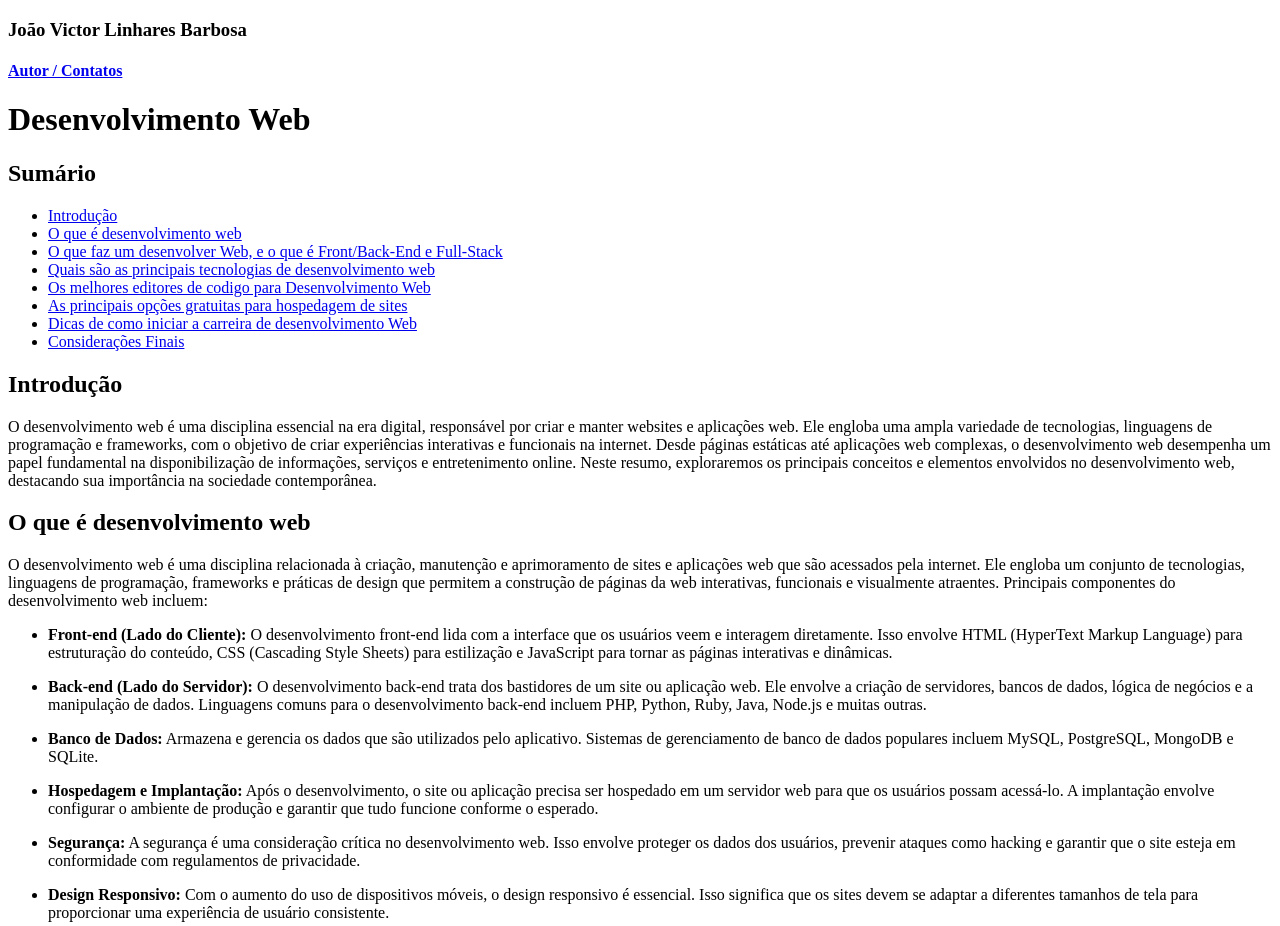
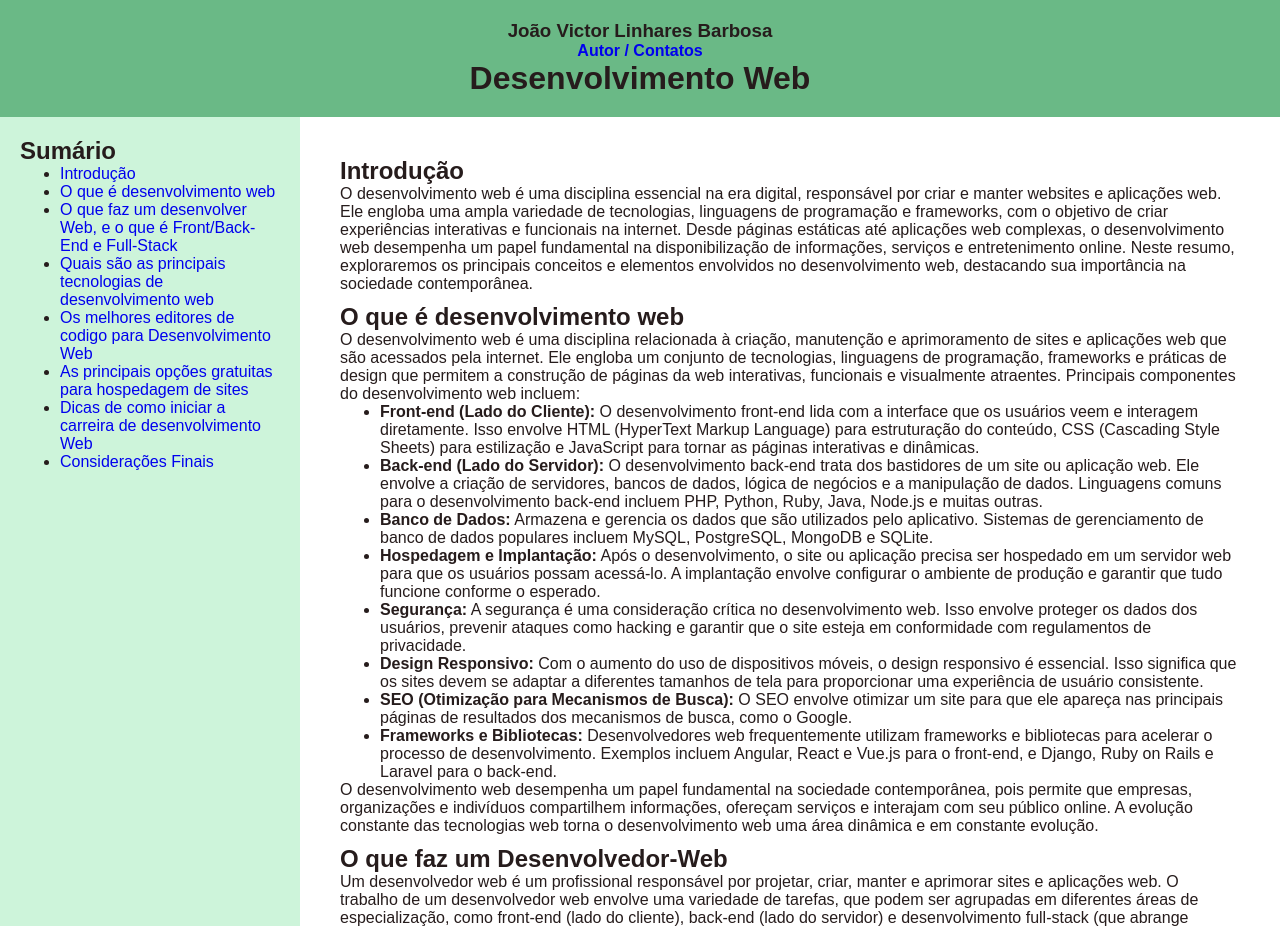
Before and after one commit to pipinuuu/Desenvolvimento-web, a plain HTML site: page index.html in a window 1280 px wide. Shown: the top 926 px of the page. Drawn offline with Linux system fonts and the light colour scheme.

Commit message:
Add files via upload

```diff
--- /dev/null
+++ b/grid.css
@@ -0,0 +1,28 @@
+body {
+    display: grid;
+    min-height: 100vh;
+    grid-template-areas:
+    "header"
+    "navigation"
+    "content"
+    "footer";
+}
+
+.header { grid-area: header;}
+.navigation { grid-area: navigation;}
+.content { grid-area: content;}
+.footer {grid-area: footer;}
+
+@media (min-width: 768px) {
+
+    body{
+        display: grid;
+        grid-template-areas:
+        "header     header"
+        "navigation content"
+        "footer     footer";
+        grid-template-columns: 300px 1.2fr;
+        grid-template-rows: auto 1fr auto;
+    }
+
+}
--- a/index.html
+++ b/index.html
@@ -5,16 +5,20 @@
     <meta charset="UTF-8">
     <meta name="viewport" content="width=device-width, initial-scale=1.0">
     <title>DESENVOLVIMENTO WEB</title>
+    <link rel="stylesheet" href="style.css">
+    <link rel="stylesheet" href="reset.css">
+    <link rel="stylesheet" href="grid.css">
+    <link rel="stylesheet" href="variables.css">
 </head>
 
 <body>
-    <header>
+    <header class="header">
         <h3>João Victor Linhares Barbosa</h3>
         <h4><a href="#AutCont">Autor / Contatos</a></h4>
         <h1>Desenvolvimento Web</h1>
     </header>
 
-    <nav>
+    <nav calss="navigation">
         <h2>Sumário</h2>
         <ul>
             <li><a href="#Intro">Introdução</a></li>
@@ -27,7 +31,7 @@
             <li><a href="#Fin">Considerações Finais</a></li>
         </ul>
     </nav>
-    <main>
+    <main class="content">
         <section id="Intro">
             <h2>Introdução</h2>
             <p> O desenvolvimento web é uma disciplina essencial na era digital, responsável por criar e manter websites
@@ -476,7 +480,7 @@
 
     </main>
 
-    <footer>
+    <footer class="footer">
         <h4>João Victor Linhares, 2023</h4>
     </footer>
 </body>
--- /dev/null
+++ b/reset.css
@@ -0,0 +1,23 @@
+html {
+    box-sizing: border-box;
+}
+
+*,
+*::before,
+*::after {
+    box-sizing: inherit;
+}
+
+* {
+    margin: 0;
+}
+
+
+a {
+    text-decoration: none;
+}
+
+img {
+    width: 100%;
+    height: auto;
+}
--- /dev/null
+++ b/style.css
@@ -0,0 +1,37 @@
+body {
+    font: 400 var(--text-font-size) var(--text-font);
+    color: var(--text-color);
+    background: var(---background-color);
+}
+
+.title {
+    font: 700 var(--title-font-size) var(--title-font);
+    color: var(--title-color);
+}
+
+header {
+    background-color: var(--base-color-one);
+    padding: var(--standart-padding);
+    text-align: center;
+}
+
+main {
+    padding: var(--standart-padding);
+    margin: var(--standart-margin);
+}
+
+section {
+    margin: var(--standart-margin);
+}
+
+nav {
+    background-color: var(--base-color-two);
+    padding: var(--standart-padding);
+}
+
+footer {
+    background-color: var(--base-color-one);
+    padding: var(--standart-padding);
+    color: var(--text-color-light);
+    text-align: center;
+}
--- /dev/null
+++ b/variables.css
@@ -0,0 +1,21 @@
+:root {
+    font-size: 62.5%;
+    --standart-padding: 2.0rem;
+    --standart-margin: 10px;
+
+    --title-font: 'Poppins', sans-serif;
+    --text-font: 'DM Sans', sans-serif;
+
+    --title-font-size: 3.0rem;
+    --text-font-size: 1.6rem;
+
+    --hue: 141;
+
+    --base-color-one: hsl(var(--hue) 36% 57%);
+    --base-color-two: hsl(var(--hue) 65% 88%);
+    --base-color-three: hsl(var(--hue) 57% 53%);
+    --title-color: hsl(var(--hue) 41% 10%);
+    --text-color: hsl(0, 15%, 13%);
+    --text-color-light: hsl(0, 2%, 18%);
+    --background-color: hsl(231, 81%, 62%);
+}
```
